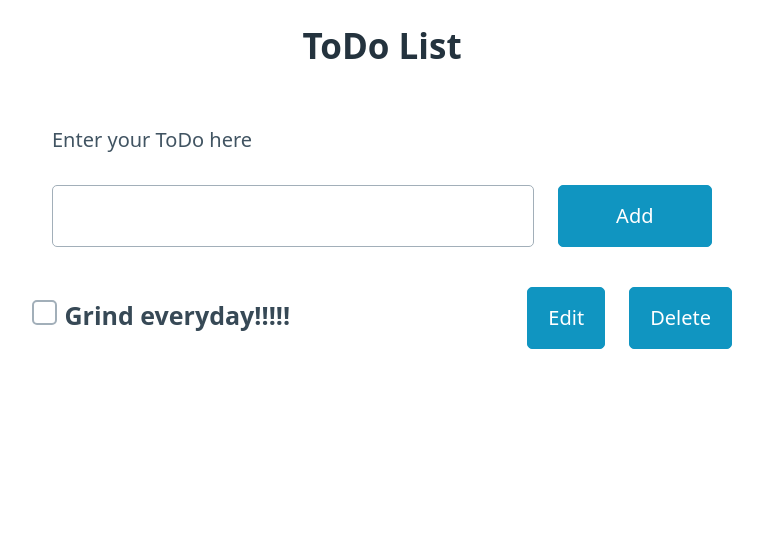
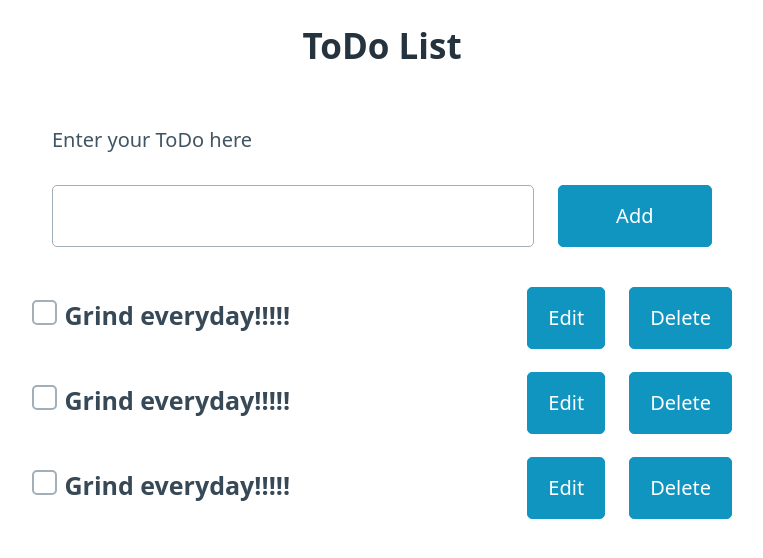
Before and after one commit to JackJUson/todo-svelte, a SvelteKit app: page / in a window 1280 px wide. Shown: the top 558 px of the page, without its empty margins (258-1021 px from the left). Built offline with nearby package versions, Linux system fonts and the light colour scheme.

Commit message:
Add todo list variable and warp around list item div

```diff
--- a/src/routes/+page.svelte
+++ b/src/routes/+page.svelte
@@ -1,5 +1,9 @@
+<script>
+	let toDoList = [1,2,{ content: 'Grind or go home!', editing: false, checked: false }]; // Arry of ToDos
+</script>
+
 <svelte:head>
-  <link rel="stylesheet" href="https://unpkg.com/@picocss/pico@1.5.7/css/pico.min.css">
+	<link rel="stylesheet" href="https://unpkg.com/@picocss/pico@1.5.7/css/pico.min.css" />
 </svelte:head>
 
 <!-- ToDo List Input  -->
@@ -7,17 +11,19 @@
 	<h2 style="text-align: center;">ToDo List</h2>
 	<p>Enter your ToDo here</p>
 	<div style="display: flex;">
-    <input type="text">
+		<input type="text" />
 		<button style="width: 200px; margin-left: 24px;">Add</button>
 	</div>
 </div>
 
 <!-- ToDo List Item -->
+{#each toDoList as toDo, i}
 	<div style="display: flex; align-items: baseline; width: 700px; margin: 0 auto;">
-  <input type="checkbox">
+		<input type="checkbox" />
 		<h4 style="flex-grow: 1">Grind everyday!!!!!</h4>
 		<div style="display: flex;">
 			<button>Edit</button>
 			<button style="margin-left: 24px;">Delete</button>
 		</div>
 	</div>
+{/each}
```
Lines whose indentation alone changed are shown as unchanged.
